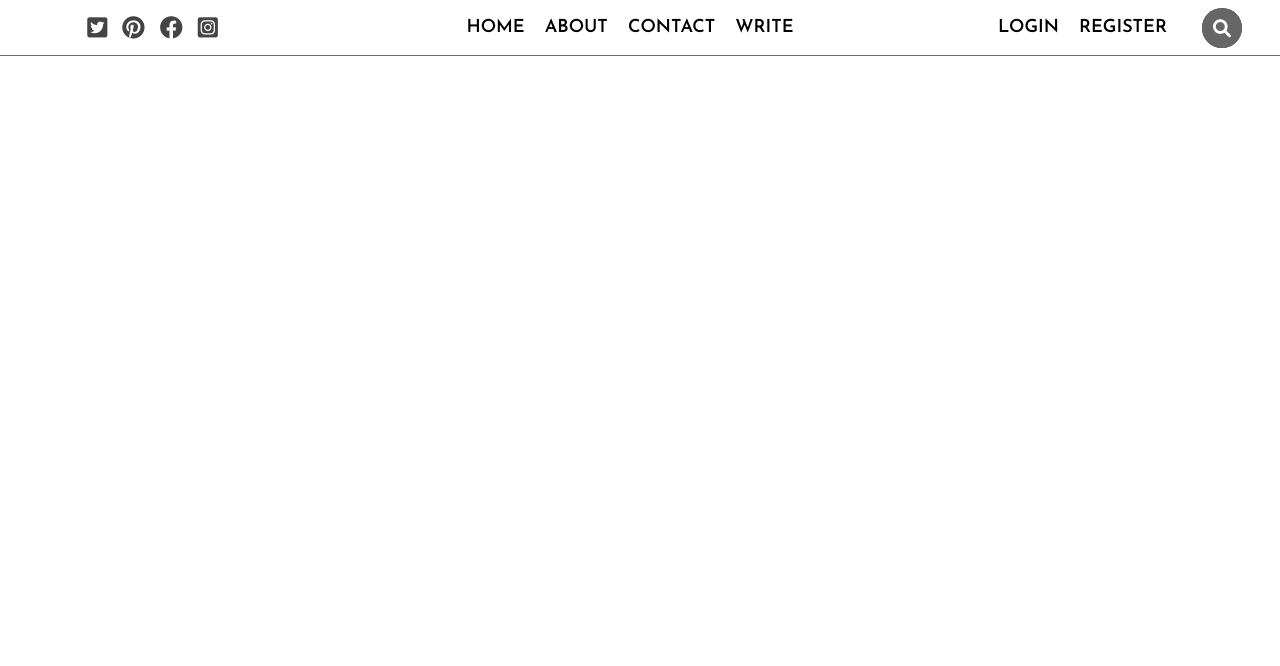
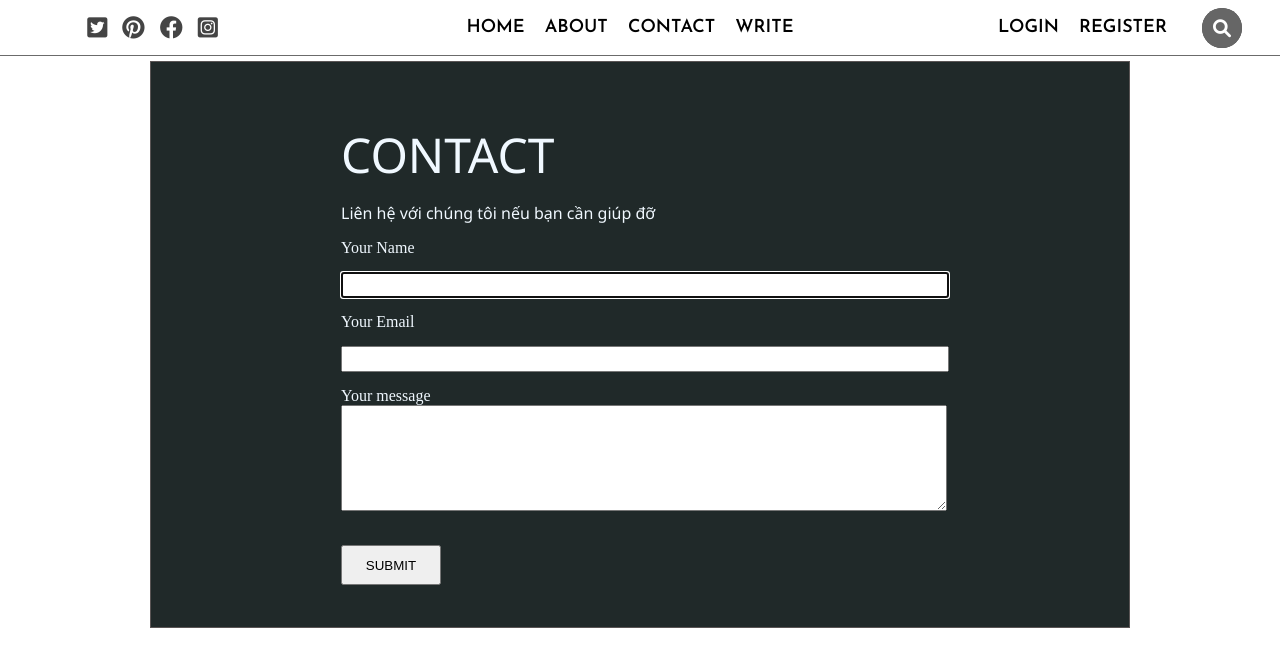
Before and after one commit to phamvankhai30/blog_app, a React (Create React App) app: page /contact in a window 1280 px wide. Shown: the top 666 px of the page. Built offline with nearby package versions, Linux system fonts and the light colour scheme.

Commit message:
add UI contact

```diff
--- a/src/App.js
+++ b/src/App.js
@@ -6,6 +6,8 @@ import Login from "./pages/login/Login";
 import Single from "./pages/single/Single";
 import Write from "./pages/write/Write";
 import Setting from "./pages/setting/Settings";
+import Contact from "./pages/contact/Contact";
+
 import { useContext } from "react";
 import { Context } from "./context/Context";
 // import Example1 from "./Example/example1/Example1";
@@ -30,13 +32,14 @@ function App() {
       {/* <Example3 /> */}
 
       <Routes>
-				<Route exact path='/' element={<HomePage />} />
-				<Route path='/register' element={user ? <HomePage /> : <Register />} />
-				<Route path='/login' element={user ? <HomePage /> : <Login />} />
-				<Route path='/write' element={user ? <Write /> : <Register />} />
-				<Route path='/setting' element={user ? <Setting /> : <Login />} />
-				<Route path='/post/:id' element={<Single />} />
+        <Route exact path="/" element={<HomePage />} />
+        <Route path="/register" element={user ? <HomePage /> : <Register />} />
+        <Route path="/login" element={user ? <HomePage /> : <Login />} />
+        <Route path="/write" element={user ? <Write /> : <Register />} />
+        <Route path="/setting" element={user ? <Setting /> : <Login />} />
+        <Route path="/post/:id" element={<Single />} />
 
+        <Route path="/contact" element={<Contact />} />
         {/* <Route path="/register" element={<Register />} />
         <Route path="/login" element={<Login />} />
         <Route path="/post/:id" element={<Single />} />
@@ -56,7 +59,7 @@ function App() {
         {/* end Example */}
       </Routes>
     </>
-	)
+  );
 }
 
 export default App;
--- a/src/components/topbar/TopBar.jsx
+++ b/src/components/topbar/TopBar.jsx
@@ -10,74 +10,77 @@ export default function TopBar() {
     dispatch({ type: "LOGOUT" });
   };
 
-  const [input, setInput] = useState('');
-
+  const [input, setInput] = useState("");
 
   return (
-		<div className='top'>
-			<div className='topLeft'>
-				<i className='topIcon fa-brands fa-twitter-square'></i>
-				<i className='topIcon fa-brands fa-pinterest'></i>
-				<i className='topIcon fa-brands fa-facebook'></i>
-				<i className='topIcon fa-brands fa-instagram-square'></i>
+    <div className="top">
+      <div className="topLeft">
+        <i className="topIcon fa-brands fa-twitter-square"></i>
+        <i className="topIcon fa-brands fa-pinterest"></i>
+        <i className="topIcon fa-brands fa-facebook"></i>
+        <i className="topIcon fa-brands fa-instagram-square"></i>
       </div>
-			<div className='topCenter'>
-				<ul className='topList'>
-					<li className='topListItem'>
-						<Link to='/' className='topBarLink'>
+      <div className="topCenter">
+        <ul className="topList">
+          <li className="topListItem">
+            <Link to="/" className="topBarLink">
               HOME
             </Link>
           </li>
-					<li className='topListItem'>ABOUT</li>
-					<li className='topListItem'>CONTACT</li>
-					<li className='topListItem'>
-						<Link to='/write' className='topBarLink'>
+          <li className="topListItem">ABOUT</li>
+          <li className="topListItem">
+            <Link to="/contact" className="topBarLink">
+              CONTACT
+            </Link>
+          </li>
+          <li className="topListItem">
+            <Link to="/write" className="topBarLink">
               WRITE
             </Link>
           </li>
           {user && (
-						<li className='topListItem' onClick={handleLogout}>
+            <li className="topListItem" onClick={handleLogout}>
               LOGOUT
             </li>
           )}
         </ul>
       </div>
-			<div className='topRight'>
+      <div className="topRight">
         {user ? (
-					<Link to='/setting'>
-						<img className='topImg' src={PF + user.profilePic} alt='' />
+          <Link to="/setting">
+            <img className="topImg" src={PF + user.profilePic} alt="" />
           </Link>
         ) : (
-					<ul className='topList'>
-						<li className='topListItem'>
-							<Link to='/login' className='topBarLink'>
+          <ul className="topList">
+            <li className="topListItem">
+              <Link to="/login" className="topBarLink">
                 LOGIN
               </Link>
             </li>
-						<li className='topListItem'>
-							<Link to='/register' className='topBarLink'>
+            <li className="topListItem">
+              <Link to="/register" className="topBarLink">
                 REGISTER
               </Link>
             </li>
           </ul>
         )}
-				<div className='searchBox'>
+        <div className="searchBox">
           <input
-						type='text'
-						placeholder='Type to search'
-						className='searchText'
+            type="text"
+            placeholder="Type to search"
+            className="searchText"
             autoFocus={true}
             value={input}
-						name='search'
+            name="search"
             onChange={(e) => setInput(e.target.value)}
           />
 
           <Link
             to={`/?search=${input}`}
-						className='link searchItem fa-solid fa-magnifying-glass'
+            className="link searchItem fa-solid fa-magnifying-glass"
           ></Link>
         </div>
       </div>
     </div>
-	)
+  );
 }
--- /dev/null
+++ b/src/pages/contact/Contact.jsx
@@ -0,0 +1,35 @@
+import "./contact.css";
+export default function Contact() {
+  return (
+    <>
+      <div className="boder-contact">
+        <div className="contact">
+          <div className="title">CONTACT</div>
+          <div className="content">
+            Liên hệ với chúng tôi nếu bạn cần giúp đỡ
+          </div>
+          <form className="contact-form">
+            <div className="contact-label">
+              <label>Your Name</label>
+              <br />
+              <input className="input-contact" autoFocus={true} />
+            </div>
+            <div className="contact-label">
+              <label>Your Email</label>
+              <br />
+              <input className="input-contact" />
+            </div>
+            <div className="contact-label">
+              <label>Your message</label>
+              <br />
+              <textarea className="input-message"></textarea>
+            </div>
+            <div>
+              <button className="btnSubmit">SUBMIT</button>
+            </div>
+          </form>
+        </div>
+      </div>
+    </>
+  );
+}
--- /dev/null
+++ b/src/pages/contact/contact.css
@@ -0,0 +1,42 @@
+.boder-contact {
+  border: 1px solid rgb(90, 85, 85);
+  background-color: rgb(32, 41, 41);
+  margin-left: 150px;
+  margin-bottom: 20px;
+  margin-right: 150px;
+  margin-top: 5px;
+  height: 565px;
+}
+.contact {
+  margin-left: 190px;
+  margin-top: 60px;
+  color: aliceblue;
+}
+.title {
+  font-family: "Segoe UI", Tahoma, Geneva, Verdana, sans-serif;
+  margin-bottom: 15px;
+  font-size: 48px;
+}
+.content {
+  font-family: "Segoe UI", Tahoma, Geneva, Verdana, sans-serif;
+  margin-bottom: 15px;
+}
+.contact-label {
+  margin-bottom: 15px;
+}
+.input-contact {
+  margin-top: 15px;
+  width: 600px;
+  height: 20px;
+}
+.input-message {
+  width: 600px;
+  height: 100px;
+}
+.btnSubmit {
+  width: 100px;
+  height: 40px;
+  padding: 5px;
+  margin-top: 15px;
+  cursor: pointer;
+}
```
Lines whose indentation alone changed are shown as unchanged.
